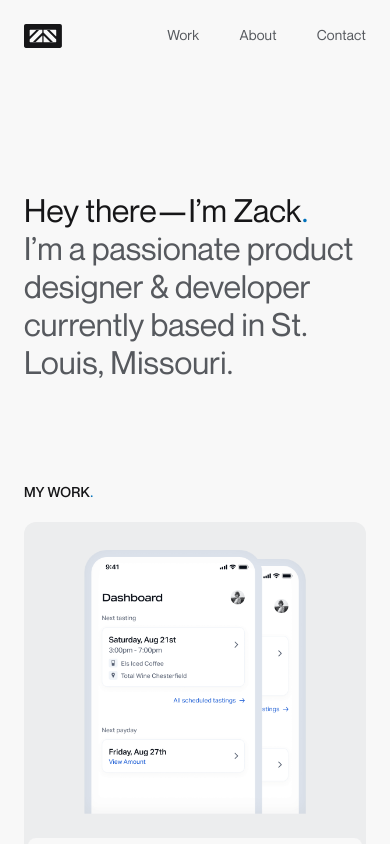
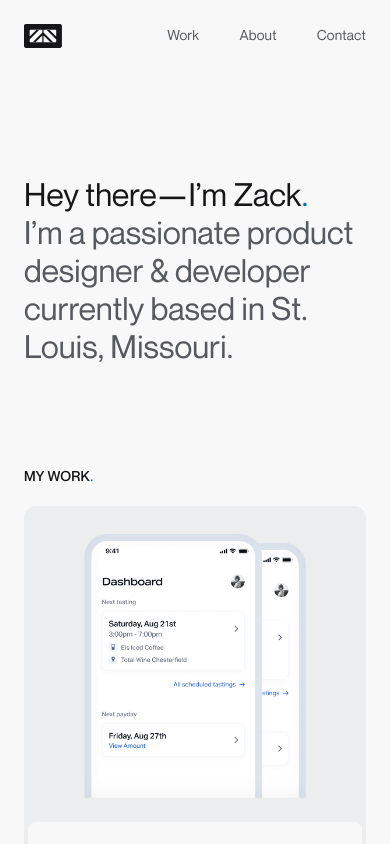
Before and after one commit to ztschwartz/next-portfolio, a Next.js app: page / in a window 390 px wide. Shown: the top 844 px of the page. Built offline with nearby package versions, Linux system fonts and the light colour scheme.

Commit message:
layout changes

```diff
--- a/pages/index.js
+++ b/pages/index.js
@@ -103,7 +103,7 @@ export default function Home({loaded , loaderView}) {
         <div className={HomeStyles.contact} id="contact">
           <SectionHeader title="CONTACT ME" name="contact" />
           <div className="container">
-              <div className={`grid sectionContent ${HomeStyles.contactContent}`}>
+            <div className={`grid sectionContent`}>
               <div className="col-6--6 contentGroup">
                 <div className="textGroup">
                   <p className="mainText textBody1">Hey again, I’m Zack Schwartz. Recently I’ve been particularly passionate about the design process and the communication between designers and developers. Hey again, I’m Zack Schwartz. Recently I’ve been particularly passionate about the design process and the communication between designers and developers.</p>
--- a/styles/Home.module.css
+++ b/styles/Home.module.css
@@ -5,7 +5,7 @@
 
 
 .showcase{
-  padding: 18rem 0 6rem 0;
+  padding: 20rem 0 6rem 0;
 }
 
 .showcaseMainHeadline{
@@ -38,10 +38,9 @@
 /*  Showcase - Medium */
 
 @media(max-width: 1080px){
-
-
-
-
+  .showcase{
+    padding: 16rem 0 6rem 0;
+  }
 }
 
 
@@ -51,7 +50,7 @@
 
 
   .showcase{
-      padding: 11rem 0 5rem 0;
+      padding: 14rem 0 5rem 0;
   }
 
   .showcaseMainHeadline{
@@ -75,7 +74,7 @@
 @media(max-width: 640px){
 
   .showcase{
-      padding: 12rem 0 5rem 0;
+      padding: 11rem 0 5rem 0;
   }
 
   .showcaseHealineName{
--- a/styles/globals.css
+++ b/styles/globals.css
@@ -292,8 +292,8 @@ body {
 @media (max-width: 1080px){
   .textHeadline1,
   .textHeadline1Medium{
-    font-size: 2.5rem;
-    line-height: 3rem;
+    font-size: 2rem;
+    line-height: 2.375rem;
   }
 
 
@@ -333,8 +333,8 @@ body {
 
 .container{
   width: 100%;
-  padding: 0 4rem;
-  max-width: 1208px;
+  padding: 0 5rem;
+  max-width: 1240px;
   margin: 0 auto;
   display: block;
 }
@@ -343,7 +343,7 @@ body {
 
 @media (max-width: 1080px){
   .container{
-      padding: 0 4rem;
+      padding: 0 5rem;
   }
 }
 
@@ -351,7 +351,7 @@ body {
 
 @media (max-width: 768px){
   .container{
-      padding: 0 4rem;
+      padding: 0 3rem;
   }
 }
 
```
Lines whose indentation alone changed are shown as unchanged.
